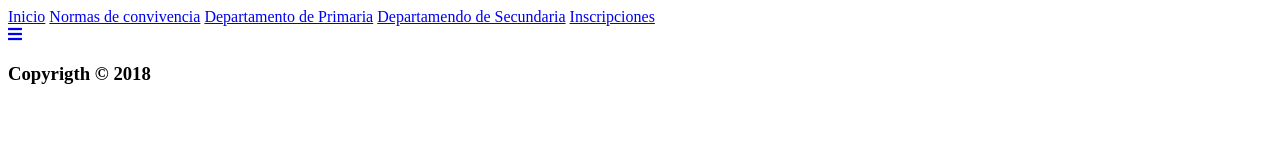
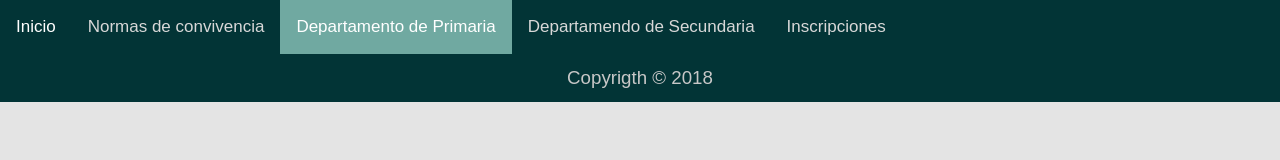
Before and after one commit to duhamelgm/uecss, a website: page dist/departamento-primaria/index.html in a window 1280 px wide. Drawn offline with nearby package versions, Linux system fonts and the light colour scheme; files that its build step writes are made by us from their sources; the site is published under a folder, as on GitHub Pages, so addresses that start at the root find nothing; files whose address does not match are found by name; a web font is replaced by a local one.

Commit message:
update2 14/08/2018

```diff
--- a/dist/seccion/departamento-primaria/index.html
+++ b/dist/departamento-primaria/index.html
@@ -5,7 +5,7 @@
     <meta name="viewport" content="width=device-width, initial-scale=1.0">
     <meta http-equiv="X-UA-Compatible" content="ie=edge">
 
-    <link rel="stylesheet" href="/dist/css/main.css">
+    <link rel="stylesheet" href="../css/main.css">
 
     <link rel="stylesheet" href="https://use.fontawesome.com/releases/v5.2.0/css/all.css" integrity="sha384-hWVjflwFxL6sNzntih27bfxkr27PmbbK/iSvJ+a4+0owXq79v+lsFkW54bOGbiDQ" crossorigin="anonymous">
 
@@ -16,7 +16,7 @@
         <header>
             <nav class="menu-nav-normal" id="navbar">
                 <div class="menu-item">
-                    <a href="/dist/index.html" class="nav-item">Inicio</a>
+                    <a href="../index.html" class="nav-item">Inicio</a>
                     <a href="../normas-de-convivencia/index.html" class="nav-item">Normas de convivencia</a>
                     <a href="../departamento-primaria/index.html" class="nav-item active">Departamento de Primaria</a>
                     <a href="../departamento-secundaria/index.html" class="nav-item">Departamendo de Secundaria</a>
@@ -34,6 +34,6 @@
         <h3>Copyrigth &copy; 2018</h3>
     </footer>
 
-    <script src="./js/main.js"></script>
+    <script src="../js/main.js"></script>
 </body>
 </html>
```
Also changed, not shown: dist/departamento-secundaria/index.html (renamed from dist/seccion/departamento-secundaria/index.html, +3 -3 lines), dist/index.html (+4 -4 lines), dist/inscripcion/index.html (renamed from dist/seccion/inscripcion/index.html, +3 -3 lines), dist/normas-de-convivencia/index.html (renamed from dist/seccion/normas-de-convivencia/index.html, +3 -3 lines).
